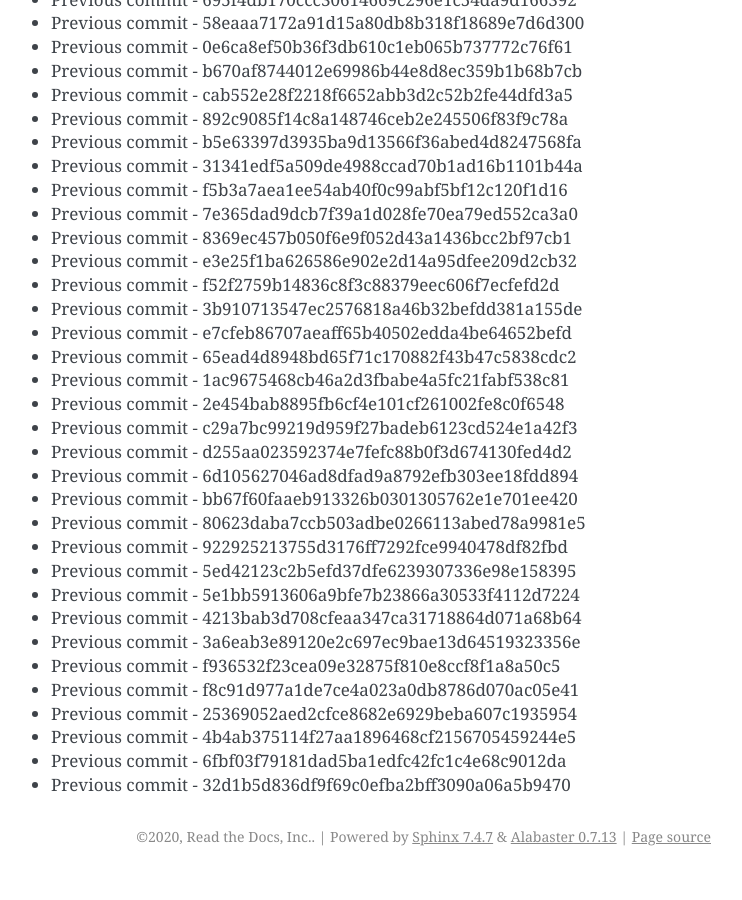
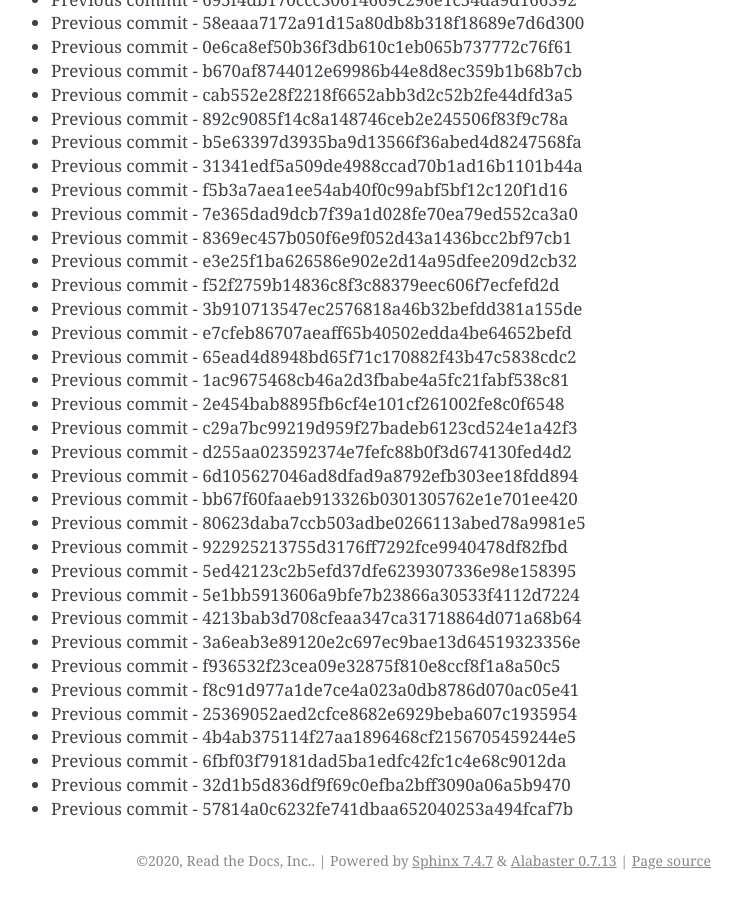
Before and after one commit to readthedocs/rtd-git-stresstest, a Sphinx documentation site: the page built from docs/updates.rst, in a window 1280 px wide and 900 px high, scrolled down 98461 px. Shown: the whole window, without its empty margins (399-1141 px from the left). Built offline with Sphinx 7.4.7, drawn with Linux system fonts in a browser that asks for light colours; before the commit the page ends 99337 px from its top, so only the background shows below that.

Commit message:
Generating commit from previous: 57814a0c6232fe741dbaa652040253a494fcaf7b

```diff
--- a/docs/updates.rst
+++ b/docs/updates.rst
@@ -4169,3 +4169,4 @@ It can be tested for any performance characteristics.
 * Previous commit - 4b4ab375114f27aa1896468cf2156705459244e5
 * Previous commit - 6fbf03f79181dad5ba1edfc42fc1c4e68c9012da
 * Previous commit - 32d1b5d836df9f69c0efba2bff3090a06a5b9470
+* Previous commit - 57814a0c6232fe741dbaa652040253a494fcaf7b
```
